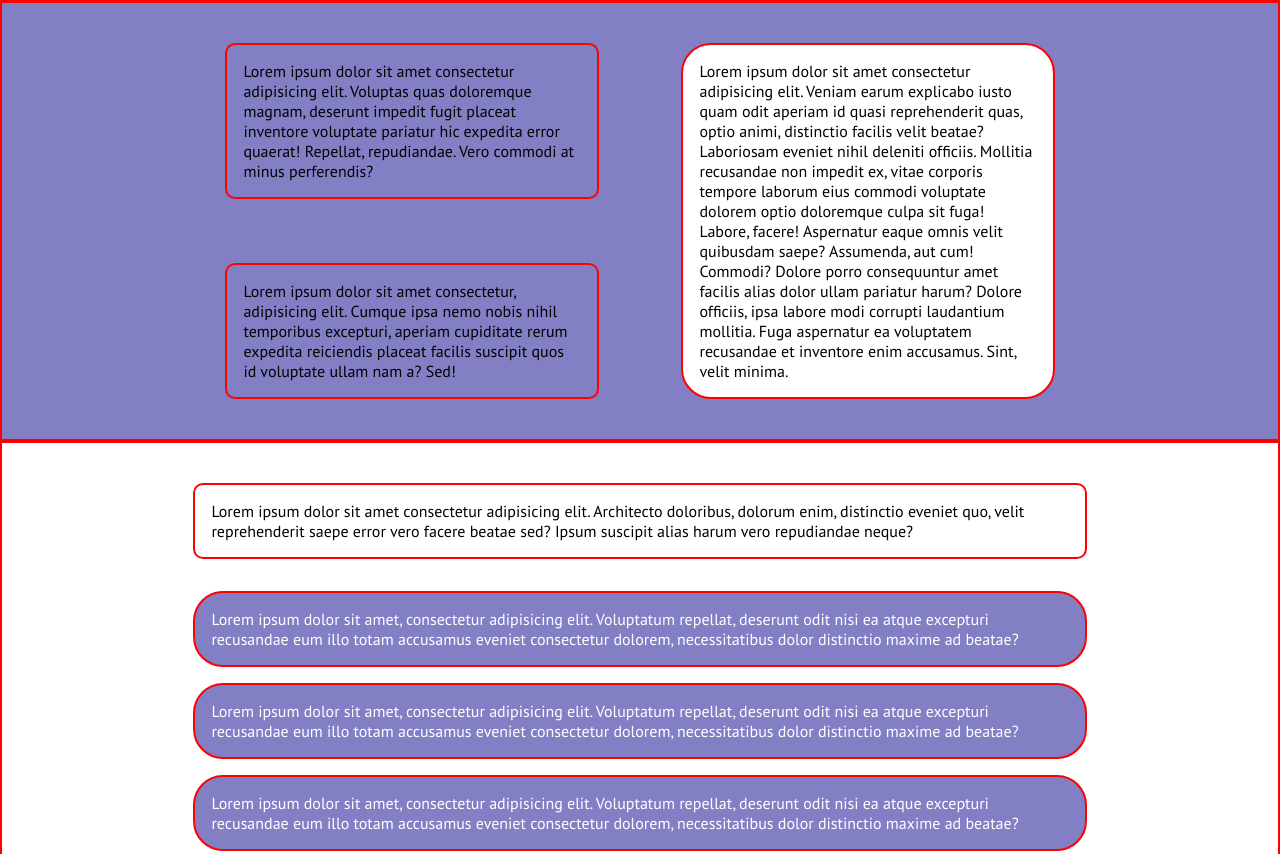
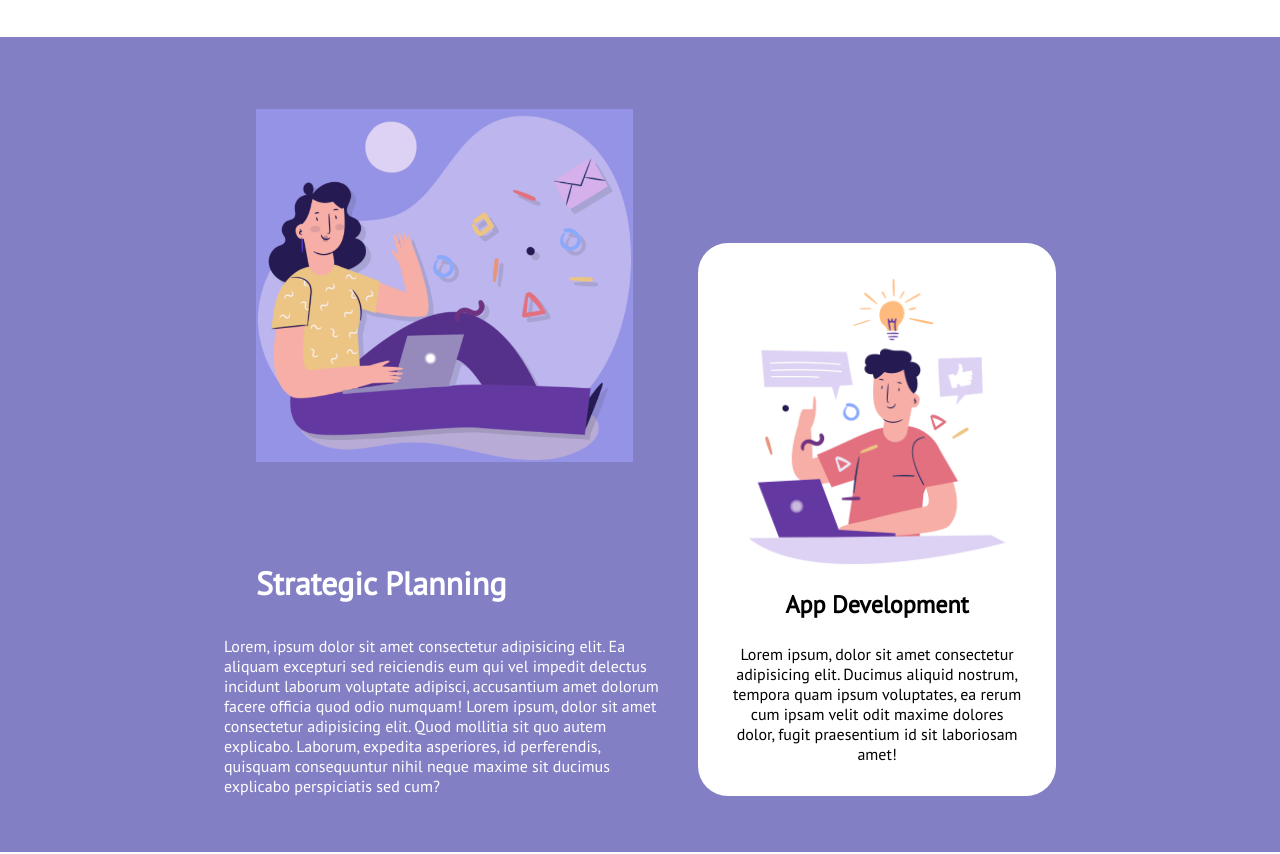
Before and after one commit to FabrizioMisseri/htmlcss-responsive-layout, a plain HTML site: page index.html in a window 1280 px wide. Shown: the part 931-1785 px from the top of the page. Drawn offline with Linux system fonts and the light colour scheme.

Commit message:
added details inside 'demo' part

```diff
--- a/css/style.css
+++ b/css/style.css
@@ -139,22 +139,17 @@ main section{
     padding: 2.5em 0;
 }
 
-main .card{
+.card{
     border-radius: 10px;
 
-    padding: 1em;
+    padding: 2em;
 
 }
 
 .item{
-    padding: 1em;
+    padding: 2em;
     border-radius: 30px;
 }
-
-    /* debug rules */
-.card , .item , section{
-    border: 2px solid red;}
-    /* / debug rules */
 
 
 
@@ -264,9 +259,17 @@ main .card{
         margin-bottom: 0;
     }
 
+    #strat-plan .wrap .col:first-child{
+        margin-bottom: 0;
+        padding-bottom: 0;
+        width: 53%;
+    }
+
 
     #strat-plan .wrap .col:last-child{
         justify-content: flex-end;
+        width: 43%;
+        padding-bottom: 1em;
     }
 
 }
--- a/index.html
+++ b/index.html
@@ -185,23 +185,36 @@
                 <div class="wrap">
 
                     <!-- prima colonna -->
-                    <div class="col">
+                    <div class="col mb2">
                         <div class="card mb2">
-                            Lorem ipsum dolor sit amet consectetur adipisicing elit. Voluptas quas doloremque magnam, deserunt impedit fugit placeat inventore voluptate pariatur hic expedita error quaerat! Repellat, repudiandae. Vero commodi at minus perferendis?
+                            <img src="img/planning1.png" alt="">
                         </div>
 
-                        <div class="card mb1">
-                            Lorem ipsum dolor sit amet consectetur, adipisicing elit. Cumque ipsa nemo nobis nihil temporibus excepturi, aperiam cupiditate rerum expedita reiciendis placeat facilis suscipit quos id voluptate ullam nam a? Sed!
+                        <div class="card mb1 text-white">
+                            <h1>
+                                Strategic Planning
+                            </h1>
                         </div>
+
+                        <p class="mb1 text-white">
+                            Lorem, ipsum dolor sit amet consectetur adipisicing elit. Ea aliquam excepturi sed reiciendis eum qui vel impedit delectus incidunt laborum voluptate adipisci, accusantium amet dolorum facere officia quod odio numquam!
+                            Lorem ipsum, dolor sit amet consectetur adipisicing elit. Quod mollitia sit quo autem explicabo. Laborum, expedita asperiores, id perferendis, quisquam consequuntur nihil neque maxime sit ducimus explicabo perspiciatis sed cum?
+                        </p>
                     </div>
                     <!-- / fine prima col -->
 
                     <!-- seconda colonna -->
                     <div class="col">
-                        <div class="item bg-white">
-                            Lorem ipsum dolor sit amet consectetur adipisicing elit. Veniam earum explicabo iusto quam odit aperiam id quasi reprehenderit quas, optio animi, distinctio facilis velit beatae? Laboriosam eveniet nihil deleniti officiis.
-                            Mollitia recusandae non impedit ex, vitae corporis tempore laborum eius commodi voluptate dolorem optio doloremque culpa sit fuga! Labore, facere! Aspernatur eaque omnis velit quibusdam saepe? Assumenda, aut cum! Commodi?
-                            Dolore porro consequuntur amet facilis alias dolor ullam pariatur harum? Dolore officiis, ipsa labore modi corrupti laudantium mollitia. Fuga aspernatur ea voluptatem recusandae et inventore enim accusamus. Sint, velit minima.
+                        <div class="item bg-white text-center">
+
+                            <img src="img/planning2.png" alt="" class="mb1">
+
+                            <h2 class="mb1">App Development</h2>
+
+                            <p>
+                                Lorem ipsum, dolor sit amet consectetur adipisicing elit. Ducimus aliquid nostrum, tempora quam ipsum voluptates, ea rerum cum ipsam velit odit maxime dolores dolor, fugit praesentium id sit laboriosam amet!
+                            </p>
+
                         </div>
                     </div>
                     <!-- fine seconda col -->
```
